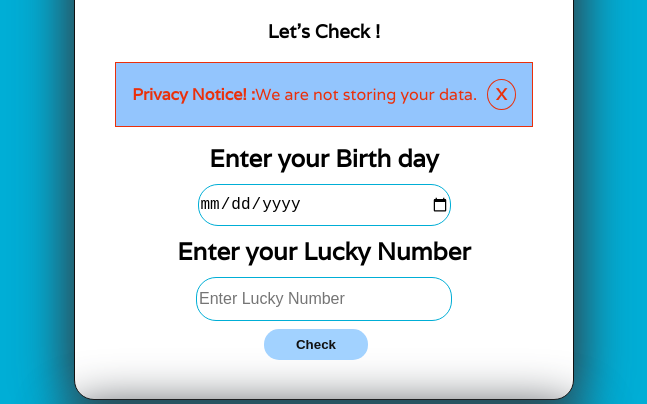
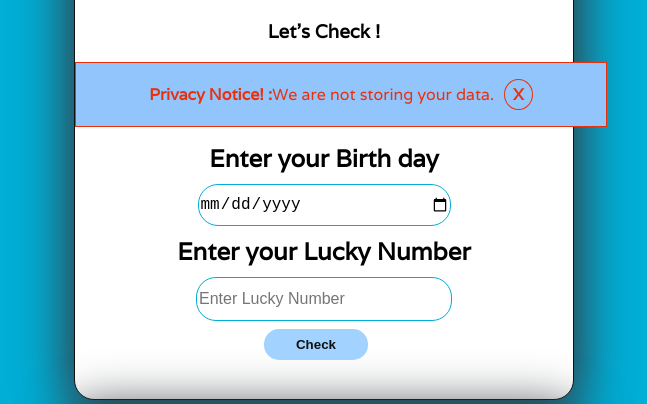
Before and after one commit to prathmeshjagtap/luckyBirthday, a plain HTML site: page index.html in a window 1280 px wide. Shown: the part 102-506 px from the top of the page, without its empty margins (316-963 px from the left). Drawn offline with Linux system fonts and the light colour scheme.

Commit message:
Update style.css

```diff
--- a/style.css
+++ b/style.css
@@ -114,4 +114,7 @@ footer i:hover {
   .box {
     margin-top: 1rem;
   }
+  .privacyNotice {
+    width: 100%;
+  }
 }
```
